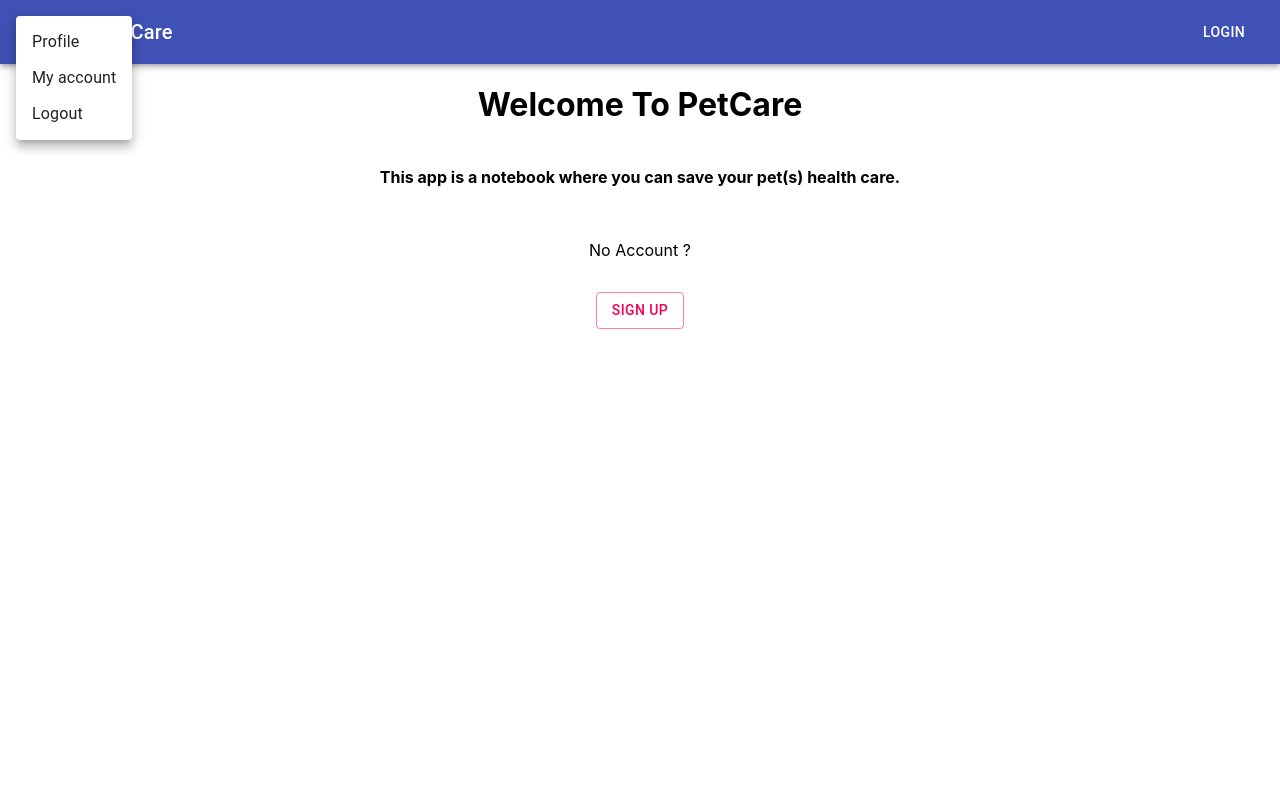
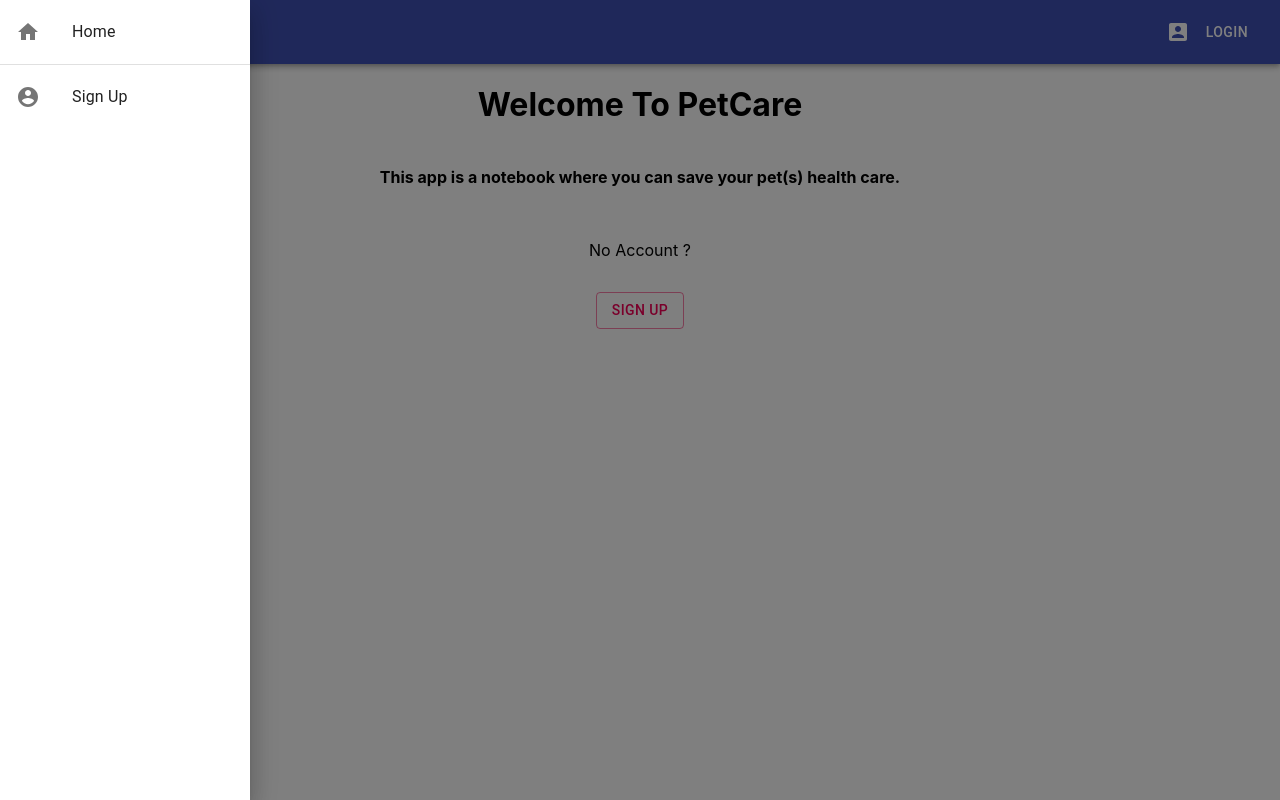
Before and after one commit to sldevand/petcare-react, a React (Create React App) app: page / in a window 1280 px wide. Both pictures are taken after a click on the button "menu". Built offline with nearby package versions, Linux system fonts and the light colour scheme; no server answers.

Commit message:
replace SimpleDrawer instead of SimpleMenu

```diff
--- a/package.json
+++ b/package.json
@@ -9,6 +9,7 @@
     "@testing-library/react": "^9.4.0",
     "@testing-library/user-event": "^7.2.1",
     "react": "^16.12.0",
+    "react-cookie": "^4.0.3",
     "react-dom": "^16.12.0",
     "react-material-ui-form-validator": "^2.0.9",
     "react-redux": "^7.1.3",
--- a/src/components/NavBar/NavBar.js
+++ b/src/components/NavBar/NavBar.js
@@ -4,10 +4,15 @@ import AppBar from '@material-ui/core/AppBar';
 import Toolbar from '@material-ui/core/Toolbar';
 import Typography from '@material-ui/core/Typography';
 import Button from '@material-ui/core/Button';
-import SimpleMenu from './SimpleMenu';
+import SimpleDrawer from './SimpleDrawer';
 import { Link } from 'react-router-dom';
 import MainIcon from './../Icons/MainIcon';
 import { SvgIcon } from '@material-ui/core';
+import AccountBoxIcon from '@material-ui/icons/AccountBox';
+
+
+
+
 
 const useStyles = theme => ({
   root: {
@@ -32,13 +37,16 @@ class NavBar extends React.Component {
       <div className={classes.root}>
         <AppBar position="static">
           <Toolbar>
-            <SimpleMenu />
+            <SimpleDrawer />
             <SvgIcon component={MainIcon} viewBox="0 0 476 476" />
-            <Typography variant="h6" className={classes.title} color="inherit" component={Link} to="/" >
+            <Typography variant="h6" className={classes.title} color="inherit" >
               {title}
             </Typography>
             <Button color="inherit" component={Link} to="/login">
-              Login
+              <AccountBoxIcon />
+              <Typography variant="button" className={classes.title} color="inherit" >
+                Login
+              </Typography>
             </Button>
           </Toolbar>
         </AppBar>
--- /dev/null
+++ b/src/components/NavBar/SimpleDrawer.js
@@ -0,0 +1,71 @@
+import React from 'react';
+import { makeStyles } from '@material-ui/core/styles';
+import Drawer from '@material-ui/core/Drawer';
+import List from '@material-ui/core/List';
+import Divider from '@material-ui/core/Divider';
+import ListItem from '@material-ui/core/ListItem';
+import ListItemIcon from '@material-ui/core/ListItemIcon';
+import ListItemText from '@material-ui/core/ListItemText';
+import AccountCircleIcon from '@material-ui/icons/AccountCircle';
+import HomeIcon from '@material-ui/icons/Home';
+import IconButton from '@material-ui/core/IconButton';
+import MenuIcon from '@material-ui/icons/Menu';
+import { Link } from 'react-router-dom';
+
+const useStyles = makeStyles({
+    list: {
+        width: 250,
+    },
+    fullList: {
+        width: 'auto',
+    },
+});
+
+export default function SimpleDrawer() {
+    const classes = useStyles();
+    const [state, setState] = React.useState({
+        left: false
+    });
+
+    const toggleDrawer = (side, open) => event => {
+        if (event.type === 'keydown' && (event.key === 'Tab' || event.key === 'Shift')) {
+            return;
+        }
+
+        setState({ ...state, [side]: open });
+    };
+
+    const sideList = side => (
+        <div
+            className={classes.list}
+            role="presentation"
+            onClick={toggleDrawer(side, false)}
+            onKeyDown={toggleDrawer(side, false)}
+        >
+            <List>
+                <ListItem button key="Home" component={Link} to="/">
+                    <ListItemIcon><HomeIcon /></ListItemIcon>
+                    <ListItemText primary="Home" />
+                </ListItem>
+            </List>
+            <Divider />
+            <List>
+                <ListItem button key="Sign Up" component={Link} to="/subscribe">
+                    <ListItemIcon><AccountCircleIcon /></ListItemIcon>
+                    <ListItemText primary="Sign Up" />
+                </ListItem>
+            </List>
+        </div>
+    );
+
+    return (
+        <div>
+            <IconButton aria-controls="simple-menu" aria-haspopup="true" edge="start" color="inherit" aria-label="menu" onClick={toggleDrawer('left', true)}>
+                <MenuIcon />
+            </IconButton>
+            <Drawer open={state.left} onClose={toggleDrawer('left', false)}>
+                {sideList('left')}
+            </Drawer>
+        </div>
+    );
+}
--- a/src/components/NavBar/SimpleMenu.js
+++ /dev/null
@@ -1,53 +0,0 @@
-import React from 'react';
-import Menu from '@material-ui/core/Menu';
-import MenuItem from '@material-ui/core/MenuItem';
-import IconButton from '@material-ui/core/IconButton';
-import MenuIcon from '@material-ui/icons/Menu';
-import ClickAwayListener from '@material-ui/core/ClickAwayListener';
-
-class SimpleMenu extends React.Component {
-  constructor(props) {
-    super(props);
-    this.state = {
-      anchorEl: null
-    };
-  }
-
-  handleClick = event => {
-    let state = this.state;
-    state.anchorEl = event.currentTarget;
-    this.setState(state);
-  };
-
-  handleClose = () => {
-    let state = this.state;
-    state.anchorEl = null;
-    this.setState(state);
-  };
-
-  render() {
-    return (
-      <div>
-        <ClickAwayListener onClickAway={this.handleClose}>
-          <IconButton aria-controls="simple-menu" aria-haspopup="true" edge="start" color="inherit" aria-label="menu" onClick={this.handleClick}>
-            <MenuIcon />
-          </IconButton>
-        </ClickAwayListener>
-        <Menu
-          id="simple-menu"
-          anchorEl={this.state.anchorEl}
-          keepMounted
-          open={Boolean(this.state.anchorEl)}
-          onClose={() => this.handleClose}
-        >
-          <MenuItem onClick={this.handleClick}>Profile</MenuItem>
-          <MenuItem onClick={this.handleClick}>My account</MenuItem>
-          <MenuItem onClick={this.handleClick}>Logout</MenuItem>
-        </Menu>
-
-      </div>
-    );
-  }
-}
-
-export default SimpleMenu;
--- a/src/components/User/SubscribeForm.js
+++ b/src/components/User/SubscribeForm.js
@@ -5,6 +5,7 @@ import { withStyles } from '@material-ui/core/styles';
 import UserForm from './UserForm';
 import { ValidatorForm, TextValidator } from 'react-material-ui-form-validator';
 import MessageSnackBar from '../Message/MessageSnackBar';
+import { userActions } from '../../services/user.service';
 import { Link } from 'react-router-dom';
 
 const useStyles = theme => ({
@@ -30,54 +31,20 @@ class SubscribeForm extends UserForm {
         lastName: '',
         password: '',
         repeatPassword: '',
-        success: false,
-        message: ''
+        open: false
     };
 
     handleSubmit = (event) => {
         event.preventDefault();
         const { email, firstName, lastName, password } = this.state;
 
-        fetch('http://petcare/user/subscribe', {
-            method: 'POST',
-            body: JSON.stringify({
-                "email": email,
-                "firstName": firstName,
-                "lastName": lastName,
-                "password": password
-            }),
-        }).then((response) => {
-            return response.json();
-        }).then((json) => {
-            if (email === json.email) {
-                this.setState({
-                    email: '',
-                    firstName: '',
-                    lastName: '',
-                    password: '',
-                    repeatPassword: '',
-                    success: true,
-                    message: json.message
-                });
-
-                return;
-            }
-
-            if(json.errors){
-                this.setState({
-                    success: false,
-                    message: json.errors
-                });
-
-                return;
-            }
-
-        }).catch((error) => {
-            this.setState({
-                success: false,
-                message: error
+        userActions.subscribe(email, firstName, lastName, password)
+            .then((state) => {
+                this.setState(state);
+            })
+            .catch((state) => {
+                this.setState(state);
             });
-        });
     }
 
     componentDidMount() {
@@ -91,18 +58,18 @@ class SubscribeForm extends UserForm {
 
     render() {
         const { classes } = this.props;
-        const { email, firstName, lastName, password, repeatPassword, success, message } = this.state;
+        const { email, firstName, lastName, password, repeatPassword, success, message,open } = this.state;
 
+        let variant = success ? 'success' : 'error';
+        let snackBar = <MessageSnackBar variant={variant} message={message} open={open} onClose={() => { this.setState({ open: false }) }} />
         let validatorForm = '';
-        let errorSnackBar='';
         if (!success) {
-            errorSnackBar = message ? errorSnackBar = <MessageSnackBar variant="error" message={message}></MessageSnackBar> : '';
             validatorForm =
                 <ValidatorForm
                     className={classes.root}
                     ref="form"
                     onSubmit={this.handleSubmit}
-                    onError={(err)=>{console.error(err)}}
+                    onError={(err) => { console.error(err) }}
                 >
                     <TextValidator
                         label="Email"
@@ -160,7 +127,6 @@ class SubscribeForm extends UserForm {
                 <Grid container direction="column" justify="center" alignItems="center">
                     <h3>{this.state.message}</h3>
                     <Grid item><Button variant="outlined" color="secondary" component={Link} to="/login">Login</Button></Grid>
-                    <MessageSnackBar variant="success" message={this.state.message}></MessageSnackBar>
                 </Grid>
         }
 
@@ -168,7 +134,7 @@ class SubscribeForm extends UserForm {
             <Grid container direction="column" justify="center" alignItems="center">
                 <h1>Sign Up</h1>
                 {validatorForm}
-                {errorSnackBar}
+                {snackBar}
             </Grid>
         );
     }
```
Also changed, not shown: 1 other file (tests, documents, lock files or other folders).
